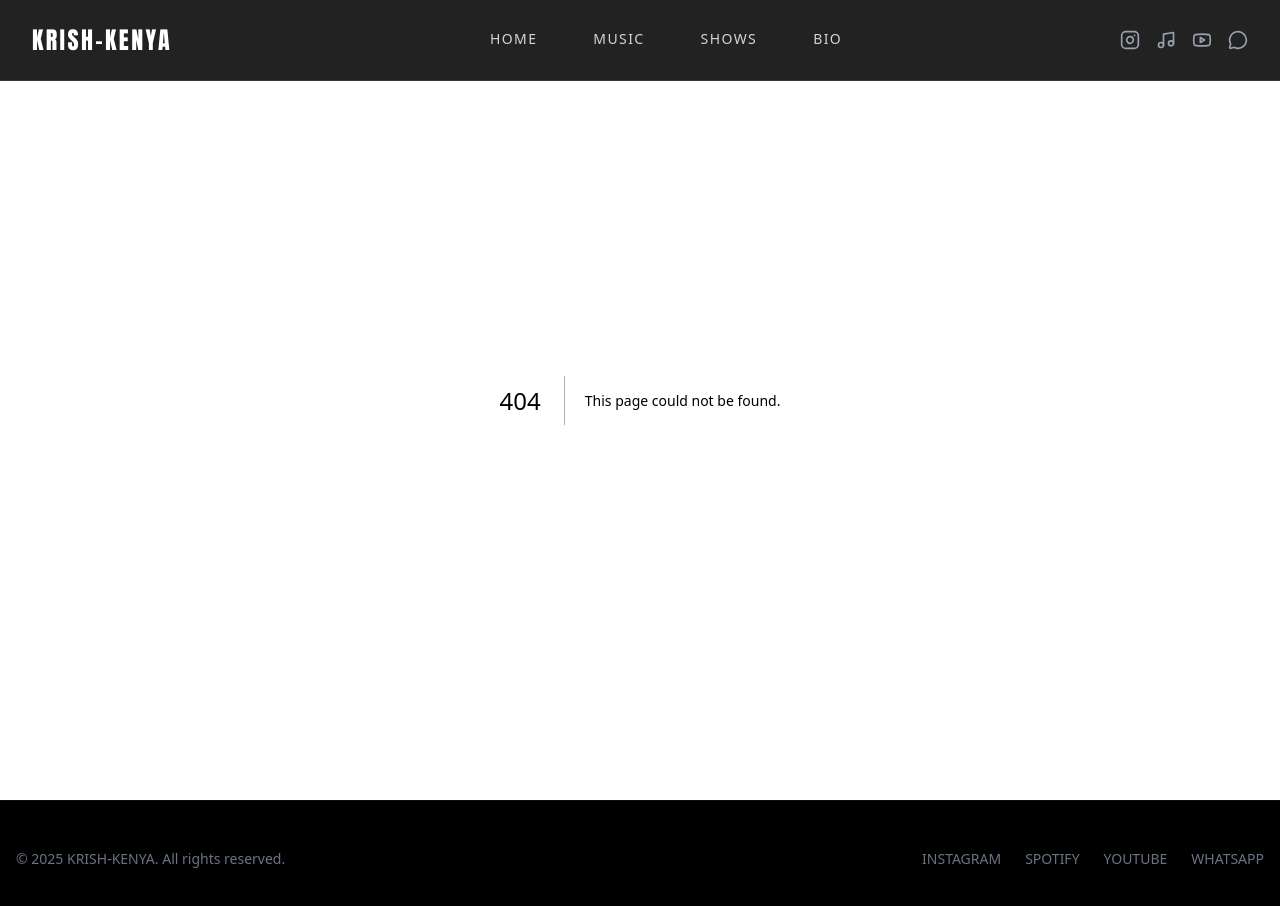
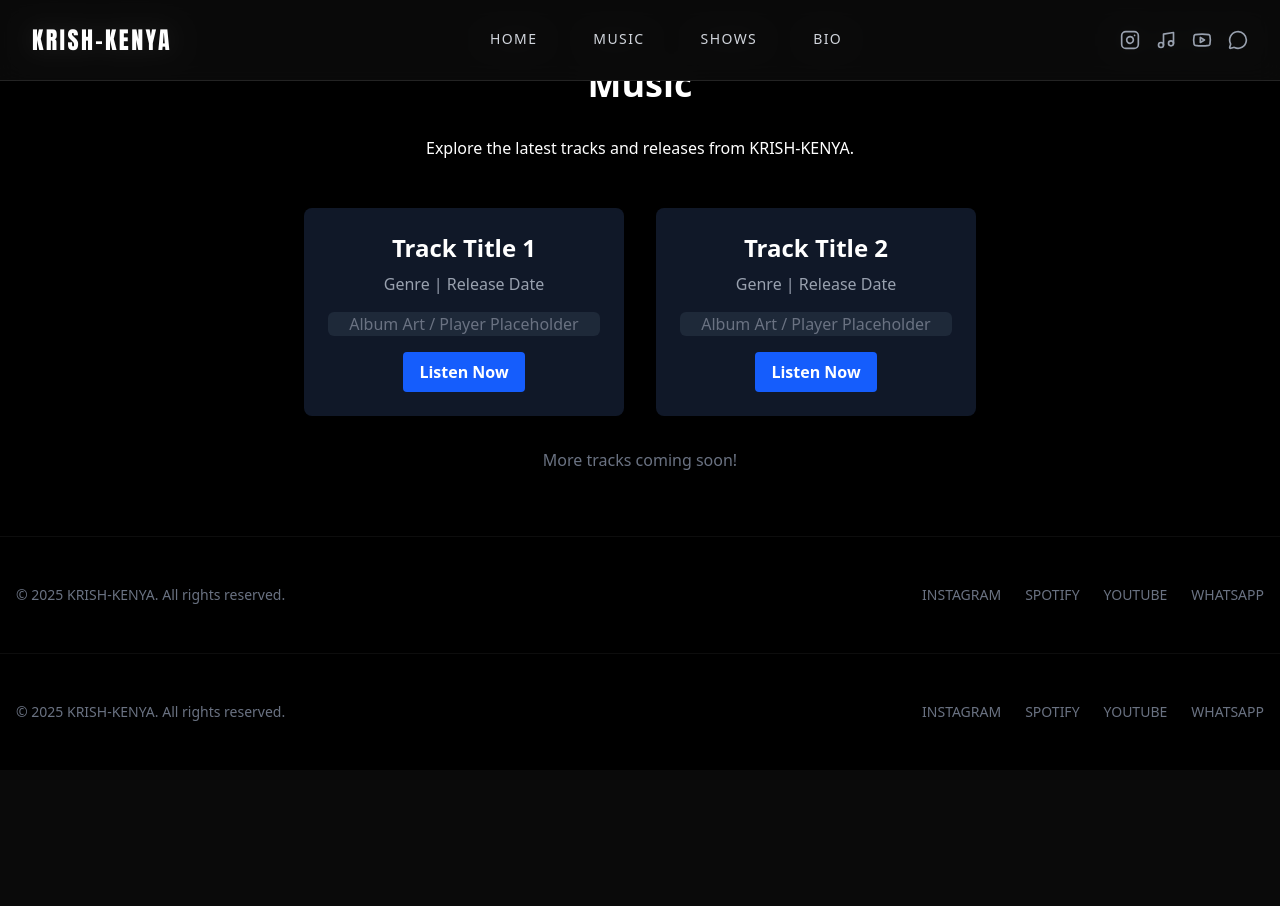
Before and after one commit to manlikesenior/krish-kenya-website, a Next.js app: page /music in a window 1280 px wide. Before the commit this address had no page. Shown: the top 906 px of the page. After the commit the page ends 800 px from the top, so only its background shows below. Built offline with nearby package versions, Linux system fonts and the light colour scheme.

Commit message:
Fix: Corrected Navigation component import statements

```diff
--- /dev/null
+++ b/src/app/events/page.tsx
@@ -0,0 +1,30 @@
+import Footer from "@/components/Footer";
+import Navigation from "@/components/Navigation";
+
+export default function EventsPage() {
+  return (
+    <div className="bg-black text-white">
+      <Navigation />
+      <main className="container mx-auto px-4 py-16">
+        <h1 className="text-4xl font-bold mb-8 text-center">Events</h1>
+        <div className="max-w-2xl mx-auto text-center">
+          <p className="mb-4">
+            Stay updated with upcoming events and performances by KRISH-KENYA.
+          </p>
+          <div className="bg-gray-900 p-8 rounded-lg shadow-lg mt-8">
+            <h2 className="text-3xl font-semibold text-[#D4AF37] mb-4">SOUND AFRIQUE</h2>
+            <p className="text-xl mb-4">Coming soon...</p>
+            <p className="text-gray-400">
+              Get ready for an unforgettable experience with SOUND AFRIQUE. More details will be announced shortly.
+            </p>
+          </div>
+          <div className="mt-12">
+            <h2 className="text-2xl font-semibold mb-4">Upcoming Events</h2>
+            <p className="text-gray-500">No other upcoming events currently scheduled. Please check back soon!</p>
+          </div>
+        </div>
+      </main>
+      <Footer />
+    </div>
+  );
+}
--- /dev/null
+++ b/src/app/gallery/page.tsx
@@ -0,0 +1,46 @@
+import Footer from "@/components/Footer";
+import Navigation from "@/components/Navigation";
+import Image from "next/image";
+
+const galleryImages = [
+  { src: "/images/gallery/bio-dj-booth.jpg", alt: "KRISH-KENYA at the DJ booth" },
+  { src: "/images/gallery/bio-green-hoodie.jpg", alt: "KRISH-KENYA in a green hoodie" },
+  { src: "/images/gallery/bio-outdoor.jpg", alt: "KRISH-KENYA outdoors" },
+  { src: "/images/gallery/bio-smile.jpg", alt: "KRISH-KENYA smiling" },
+];
+
+export default function GalleryPage() {
+  return (
+    <div className="bg-black text-white">
+      <Navigation />
+      <main className="container mx-auto px-4 py-16">
+        <h1 className="text-4xl font-bold mb-8 text-center">Gallery</h1>
+        <div className="max-w-4xl mx-auto">
+          <p className="mb-8 text-center">
+            A collection of photos from KRISH-KENYA's events and performances.
+          </p>
+          <div className="grid grid-cols-1 sm:grid-cols-2 md:grid-cols-3 lg:grid-cols-4 gap-6">
+            {galleryImages.map((image, i) => (
+              <div key={i} className="bg-gray-900 rounded-lg overflow-hidden shadow-lg">
+                <div className="w-full h-48 relative">
+                  <Image
+                    src={image.src}
+                    alt={image.alt}
+                    layout="fill"
+                    objectFit="cover"
+                    className="rounded-t-lg"
+                  />
+                </div>
+                <div className="p-4">
+                  <p className="text-sm text-gray-400">{image.alt}</p>
+                </div>
+              </div>
+            ))}
+          </div>
+          <p className="mt-12 text-center text-gray-500">More photos coming soon!</p>
+        </div>
+      </main>
+      <Footer />
+    </div>
+  );
+}
--- /dev/null
+++ b/src/app/music/page.tsx
@@ -0,0 +1,40 @@
+import Footer from "@/components/Footer";
+import Navigation from "@/components/Navigation";
+
+export default function MusicPage() {
+  return (
+    <div className="bg-black text-white">
+      <Navigation />
+      <main className="container mx-auto px-4 py-16">
+        <h1 className="text-4xl font-bold mb-8 text-center">Music</h1>
+        <div className="max-w-2xl mx-auto text-center">
+          <p className="mb-4">
+            Explore the latest tracks and releases from KRISH-KENYA.
+          </p>
+          <div className="grid grid-cols-1 md:grid-cols-2 gap-8 mt-12">
+            {/* Placeholder for a music track */}
+            <div className="bg-gray-900 p-6 rounded-lg shadow-lg">
+              <h2 className="text-2xl font-semibold mb-2">Track Title 1</h2>
+              <p className="text-gray-400 mb-4">Genre | Release Date</p>
+              <div className="aspect-w-16 aspect-h-9 bg-gray-800 flex items-center justify-center rounded-md mb-4">
+                <p className="text-gray-500">Album Art / Player Placeholder</p>
+              </div>
+              <a href="#" className="inline-block bg-blue-600 hover:bg-blue-700 text-white font-bold py-2 px-4 rounded transition-colors duration-300">Listen Now</a>
+            </div>
+            {/* Placeholder for another music track */}
+            <div className="bg-gray-900 p-6 rounded-lg shadow-lg">
+              <h2 className="text-2xl font-semibold mb-2">Track Title 2</h2>
+              <p className="text-gray-400 mb-4">Genre | Release Date</p>
+              <div className="aspect-w-16 aspect-h-9 bg-gray-800 flex items-center justify-center rounded-md mb-4">
+                <p className="text-gray-500">Album Art / Player Placeholder</p>
+              </div>
+              <a href="#" className="inline-block bg-blue-600 hover:bg-blue-700 text-white font-bold py-2 px-4 rounded transition-colors duration-300">Listen Now</a>
+            </div>
+          </div>
+          <p className="mt-8 text-gray-500">More tracks coming soon!</p>
+        </div>
+      </main>
+      <Footer />
+    </div>
+  );
+}
```
